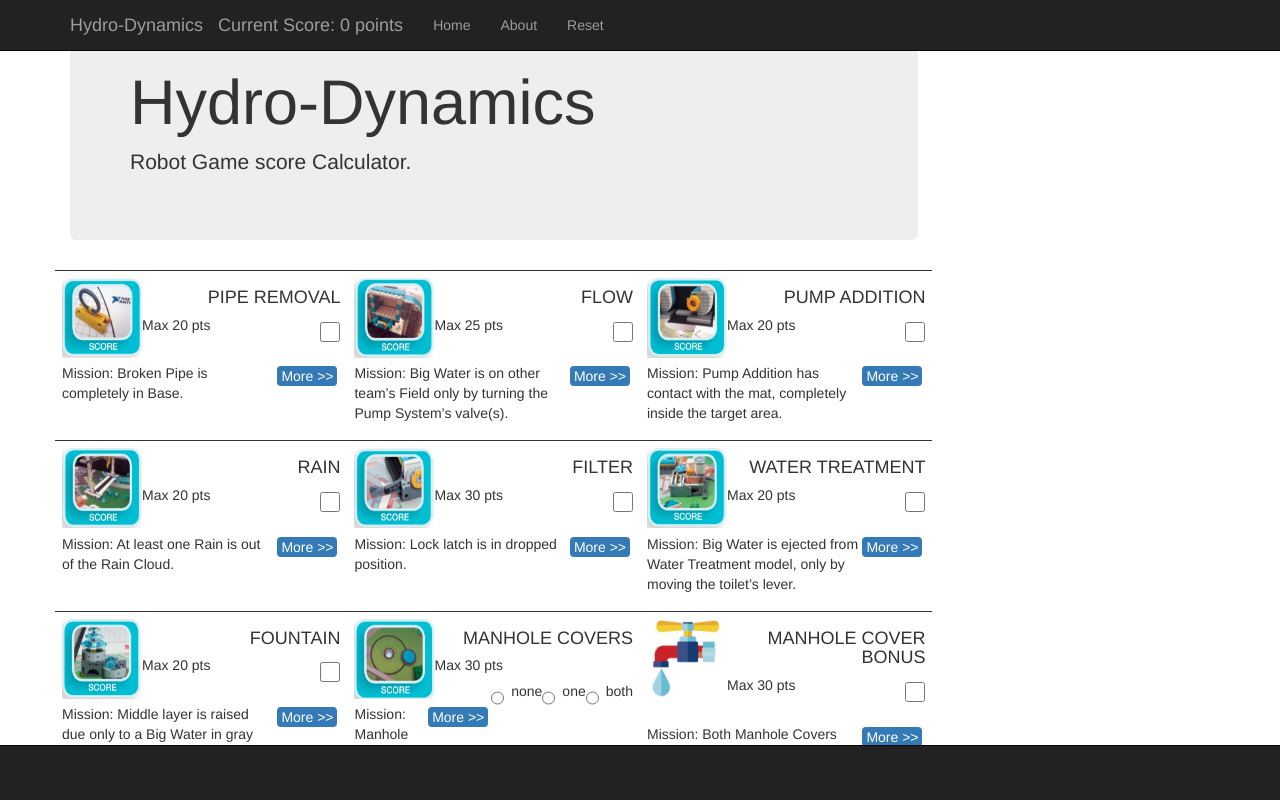
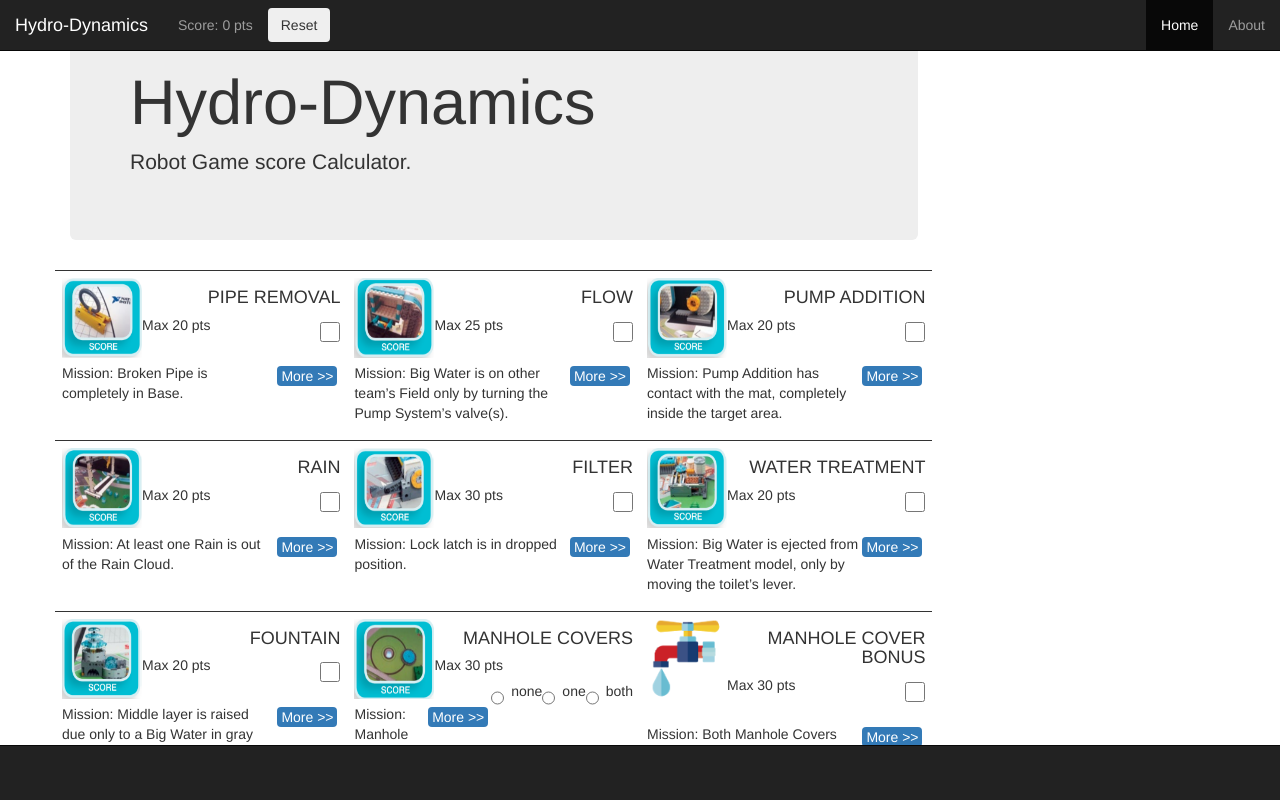
Before and after one commit to mxmoss/FLLCalculator, a React (Create React App) app: page / in a window 1280 px wide. Shown: the top 800 px of the page. Built offline with nearby package versions, Linux system fonts and the light colour scheme.

Commit message:
Clean up the NavBar a bit
1) Show the score as 0 no matter whether on Home or About
2) Make the NavBar stretch the whole screen with container-fluid
3) Position the score & reset button next to name of app

```diff
--- a/src/FLLCalc.js
+++ b/src/FLLCalc.js
@@ -12,29 +12,29 @@ import challenges from './FLL2017Challenge.json';
 const linkStyle = {color: 'red' };
 
 function CurrentScore(props){
-const aScore = "Current Score: "+props.curScore+" points";
-  return <div className="navbar-brand" >{aScore}</div>
+const aScore = "Score: "+props.curScore+" pts";
+  return <p className="navbar-text">{aScore}</p>
 }
 
 function NavBar(props){
   return(
-    <nav className="navbar navbar-fixed-top navbar-inverse">
-      <div className="container">
+    <nav className="navbar navbar-inverse navbar-fixed-top">
+      <div className="container-fluid">
         <div className="navbar-header">
-          <button type="button" className="navbar-toggle collapsed" data-toggle="collapse" data-target="#navbar" aria-expanded="false" aria-controls="navbar">
+          <a className="navbar-brand" href="/fll2013challenge">Hydro-Dynamics</a>
+          <CurrentScore curScore={props.curScore} />
+          <button className="btn navbar-btn">Reset</button>
+          <button type="button" className="navbar-toggle collapsed" data-toggle="collapse" data-target="#myNavBar" aria-expanded="false" aria-controls="navbar">
             <span className="sr-only">Toggle navigation</span>
             <span className="icon-bar"></span>
             <span className="icon-bar"></span>
             <span className="icon-bar"></span>
           </button>
-          <a className="navbar-brand" href="/fll2013challenge">Hydro-Dynamics</a>
-          <CurrentScore curScore={props.curScore} />
         </div>
-        <div id="navbar" className="collapse navbar-collapse">
-          <ul className="nav navbar-nav">
-            <li><Link to={'/fll2013challenge'}>Home</Link></li>
+        <div className="collapse navbar-collapse" id="myNavBar">
+          <ul className="nav navbar-nav navbar-right">
+            <li className="active"><Link to={'/fll2013challenge'}>Home</Link></li>
             <li><Link to={'/about'}>About</Link></li>
-            <li><Link to={'/fll2013challenge'}>Reset</Link></li>
           </ul>
         </div>
       </div>
@@ -308,7 +308,7 @@ const App = () => {
   return(
     <BrowserRouter>
       <div>
-      <NavBar />
+      <NavBar curScore={0} />
        <Switch>
          <Route exact path="/" component={FLLChallengeCalc} />
          <Route exact path="/fll2013challenge/" component={FLLChallengeCalc} />
```
